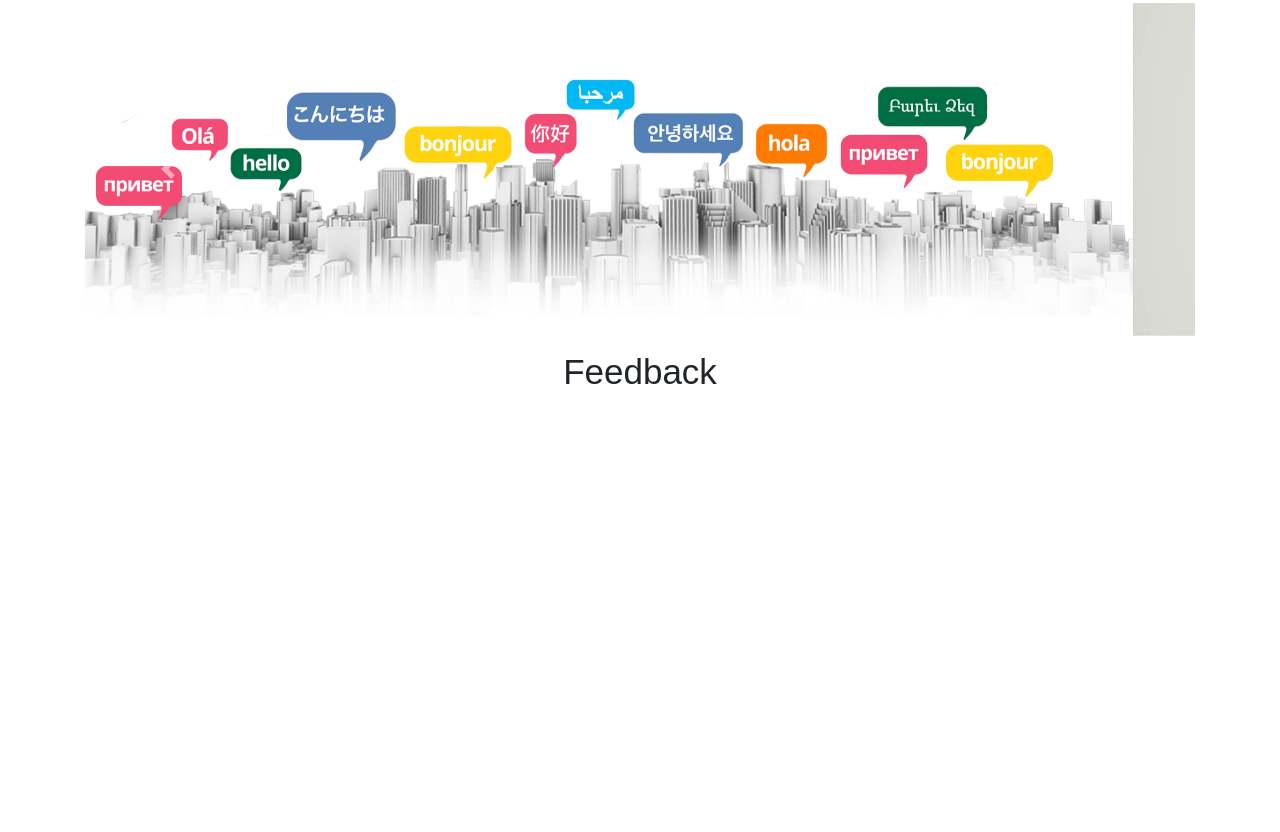
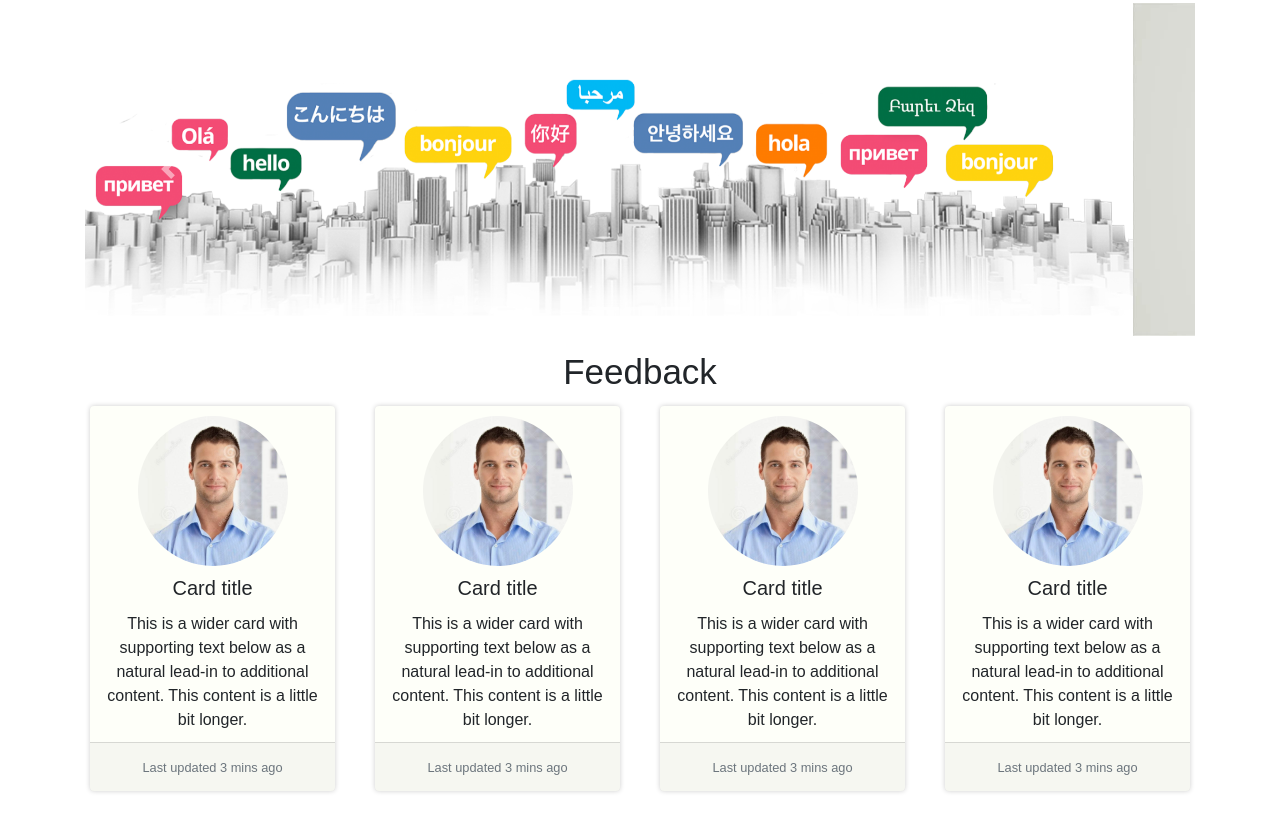
Before and after one commit to samuraii/otus_bython_frontend, a website built with webpack: page src/index.html in a window 1280 px wide. Shown: the part 1297-2129 px from the top of the page. Before the commit the page ends 1798 px from the top, so only its background shows below. Built offline with nearby package versions, Linux system fonts and the light colour scheme.

Commit message:
Merge this commit (feedback items)

```diff
--- a/src/index.html
+++ b/src/index.html
@@ -253,7 +253,7 @@
 <section id="promo">
     <div class="container">
         <h1 class="section-header">Promotions</h1>
-        <div id="carouselExampleIndicators2" class="carousel slide" data-ride="carousel">
+        <div id="carouselpromo" class="carousel slide" data-ride="carousel">
             <ol class="carousel-indicators">
                 <li data-target="#carouselExampleIndicators2" data-slide-to="0" class="active"></li>
                 <li data-target="#carouselExampleIndicators2" data-slide-to="1"></li>
@@ -270,11 +270,11 @@
                     <img class="d-block w-100" src="img/promo2.jpg" alt="Third slide">
                 </div>
             </div>
-            <a class="carousel-control-prev" href="#carouselExampleIndicators2" role="button" data-slide="prev">
+            <a class="carousel-control-prev" href="#carouselpromo" role="button" data-slide="prev">
                 <span class="carousel-control-prev-icon" aria-hidden="true"></span>
                 <span class="sr-only">Previous</span>
             </a>
-            <a class="carousel-control-next" href="#carouselExampleIndicators2" role="button" data-slide="next">
+            <a class="carousel-control-next" href="#carouselpromo" role="button" data-slide="next">
                 <span class="carousel-control-next-icon" aria-hidden="true"></span>
                 <span class="sr-only">Next</span>
             </a>
@@ -286,12 +286,68 @@
     <div class="container">
         <h1 class="section-header">Feedback</h1>
         <div class="row">
-            <div class="feedback-text">
 
+            <div class="col-lg-3">
+                <div class="card">
+                    <div class="card-img-wrapper">
+                        <img class="card-img-top" src="img/feedback.jpg" alt="Card image cap">
+                    </div>
+                    <div class="card-body">
+                        <h5 class="card-title">Card title</h5>
+                        <p class="card-text">This is a wider card with supporting text below as a natural lead-in to additional content. This content is a little bit longer.</p>
+                    </div>
+                    <div class="card-footer">
+                        <small class="text-muted">Last updated 3 mins ago</small>
+                    </div>
+                </div>
             </div>
-            <div class="feedback-statistics">
 
+            <div class="col-lg-3">
+                <div class="card">
+                    <div class="card-img-wrapper">
+                        <img class="card-img-top" src="img/feedback.jpg" alt="Card image cap">
+                    </div>
+                    <div class="card-body">
+                        <h5 class="card-title">Card title</h5>
+                        <p class="card-text">This is a wider card with supporting text below as a natural lead-in to additional content. This content is a little bit longer.</p>
+                    </div>
+                    <div class="card-footer">
+                        <small class="text-muted">Last updated 3 mins ago</small>
+                    </div>
+                </div>
             </div>
+
+            <div class="col-lg-3">
+                <div class="card">
+                    <div class="card-img-wrapper">
+                        <img class="card-img-top" src="img/feedback.jpg" alt="Card image cap">
+                    </div>
+                    <div class="card-body">
+                        <h5 class="card-title">Card title</h5>
+                        <p class="card-text">This is a wider card with supporting text below as a natural lead-in to additional content. This content is a little bit longer.</p>
+                    </div>
+                    <div class="card-footer">
+                        <small class="text-muted">Last updated 3 mins ago</small>
+                    </div>
+                </div>
+            </div>
+
+            <div class="col-lg-3">
+                <div class="card">
+                    <div class="card-img-wrapper">
+                        <img class="card-img-top" src="img/feedback.jpg" alt="Card image cap">
+                    </div>
+                    <div class="card-body">
+                        <h5 class="card-title">Card title</h5>
+                        <p class="card-text">This is a wider card with supporting text below as a natural lead-in to additional content. This content is a little bit longer.</p>
+                    </div>
+                    <div class="card-footer">
+                        <small class="text-muted">Last updated 3 mins ago</small>
+                    </div>
+                </div>
+            </div>
+
+        </div>
         </div>
     </div>
 </section>
--- a/src/styles/main.css
+++ b/src/styles/main.css
@@ -79,12 +79,25 @@ header .logo {
 
 }
 
-/* promo */
+/* feedback */
 
 #feedback {
     margin-bottom: 100px;
 }
 
+#feedback .card {
+    border: none;
+    text-align: center;
+    padding-top: 10px;
+    background-color: #fefff9;
+    box-shadow: 0 0 5px rgba(0,0,0,0.2);
+}
+
+#feedback .card-img-top {
+    border-radius: 50%;
+    width: 150px;
+    height: 150px;
+}
 
 /* footer */
 footer {
```
Also changed, not shown: src/img/feedback.jpg (added).
